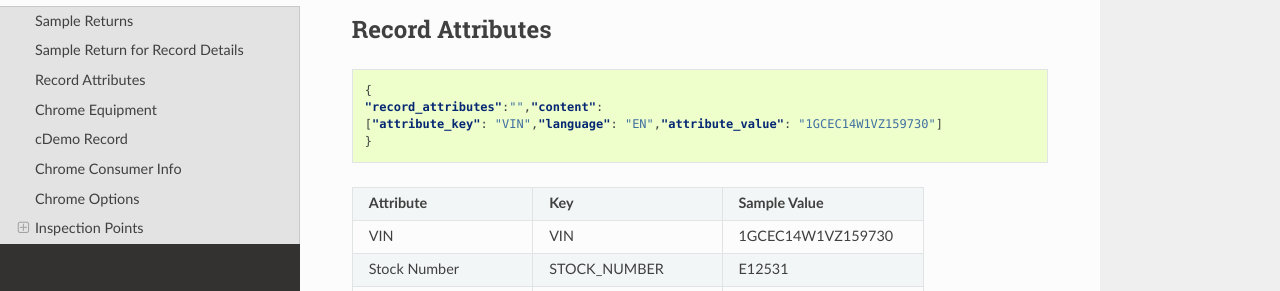
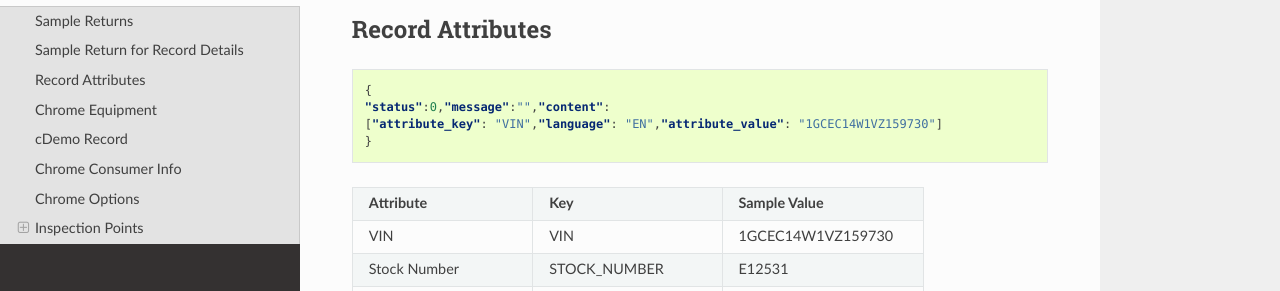
Before and after one commit to cdemomobilesolutions/apidoc, a Sphinx documentation site: the page built from source/api_returns.rst, in a window 1280 px wide and 900 px high, scrolled down 602 px. Shown: the part 160-451 px from the top of the window. Built offline with Sphinx 7.4.7 and the Read the Docs theme 2.0.0, drawn with Linux system fonts in a browser that asks for light colours.

```diff
--- a/source/api_returns.rst
+++ b/source/api_returns.rst
@@ -38,7 +38,7 @@
 .. code-block:: json
 
     {
-    "record_attributes":"","content":
+    "status":0,"message":"","content":
     ["attribute_key": "VIN","language": "EN","attribute_value": "1GCEC14W1VZ159730"]
     }
 
```
